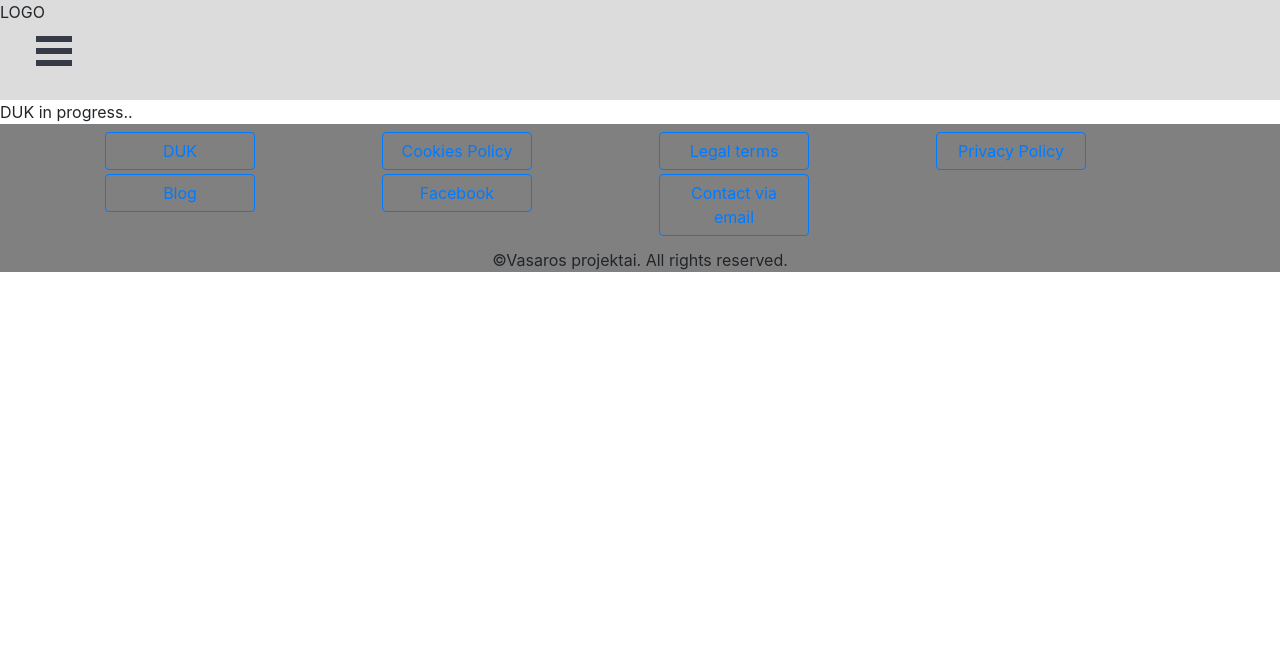
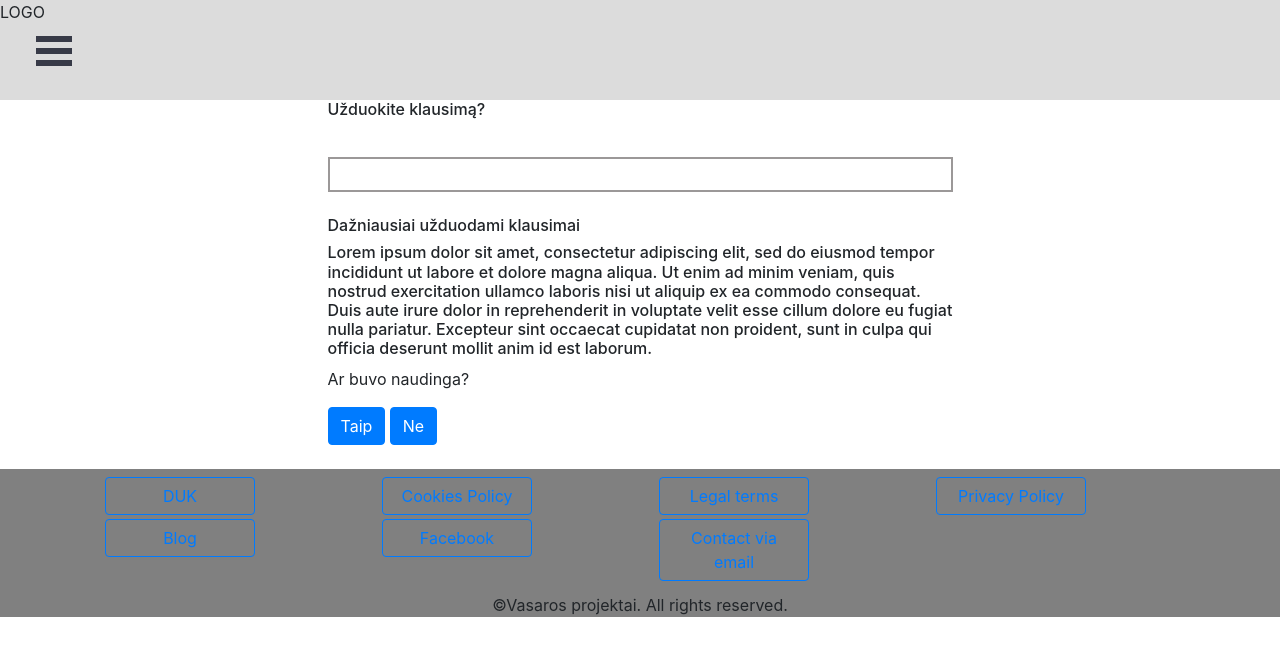
Before and after one commit to fiammara/VCSSummer, a React (Create React App) app in the folder courses-app/: page /duk in a window 1280 px wide. Shown: the top 656 px of the page. Built offline with nearby package versions, Linux system fonts and the light colour scheme.

Commit message:
duk page modified

```diff
--- a/courses-app/src/App.js
+++ b/courses-app/src/App.js
@@ -19,6 +19,11 @@ class App extends React.Component {
                     <Route exact path="/" component={Main}></Route>
                     <Route exact path="/filter" component={Filter}></Route>
                     <Route exact path="/duk" component={Duk}></Route>
+                {/*    <Route exact path="/calendar" component={Calendar}></Route>
+                    <Route exact path="/blog" component={Blog}></Route>
+                    <Route exact path="/personal" component={Personal}></Route>
+                    <Route exact path="/signup" component={Signup}></Route>
+                    <Route exact path="/login" component={Login}></Route> */}
                 </Switch>
 
                 <Footer />
--- a/courses-app/src/Duk.js
+++ b/courses-app/src/Duk.js
@@ -1,13 +1,48 @@
 import React from 'react';
 import "./App.css";
-
+import Row from 'react-bootstrap/Row'
+import Col from 'react-bootstrap/Col'
+import Button from 'react-bootstrap/Button'
 class Duk extends React.Component {
 
     render() {
 
         return (
             <div>
-                DUK in progress..
+
+                <Row>
+
+                    <Col xs={2} lg={3}></Col>
+                    <Col xs={8} lg={6}><h6>Užduokite klausimą? </h6>
+                        <input className="searchas" type="text" autofocus="autofocus" name="search" /></Col>
+                    <Col xs={2} lg={3}></Col>
+
+                </Row>
+                <br />
+                <Row>
+
+                    <Col xs={2} lg={3}></Col>
+                    <Col xs={8} lg={6}><h6>Dažniausiai užduodami klausimai </h6></Col>
+                    <Col xs={2} lg={3}></Col>
+
+                </Row>
+
+                <Row>
+                    <Col xs={2} lg={3}></Col>
+                    <Col xs={8} lg={6}><h6>
+                        Lorem ipsum dolor sit amet, consectetur adipiscing elit, sed do eiusmod tempor incididunt ut labore et dolore magna aliqua. Ut enim ad minim veniam, quis nostrud exercitation ullamco laboris nisi ut aliquip ex ea commodo consequat. Duis aute irure dolor in reprehenderit in voluptate velit esse cillum dolore eu fugiat nulla pariatur. Excepteur sint occaecat cupidatat non proident, sunt in culpa qui officia deserunt mollit anim id est laborum.
+                </h6></Col>
+                    <Col xs={2} lg={3}></Col>
+                </Row>
+
+                <Row>
+                    <Col xs={2} lg={3}></Col>
+                    <Col xs={8} lg={6}>
+                         <p> Ar buvo naudinga? </p>
+                        <Button> Taip </Button>  <Button> Ne </Button></Col>
+                    <Col xs={2} lg={3}></Col>
+                </Row>
+                <br />
             </div>)
     }
 }
```
